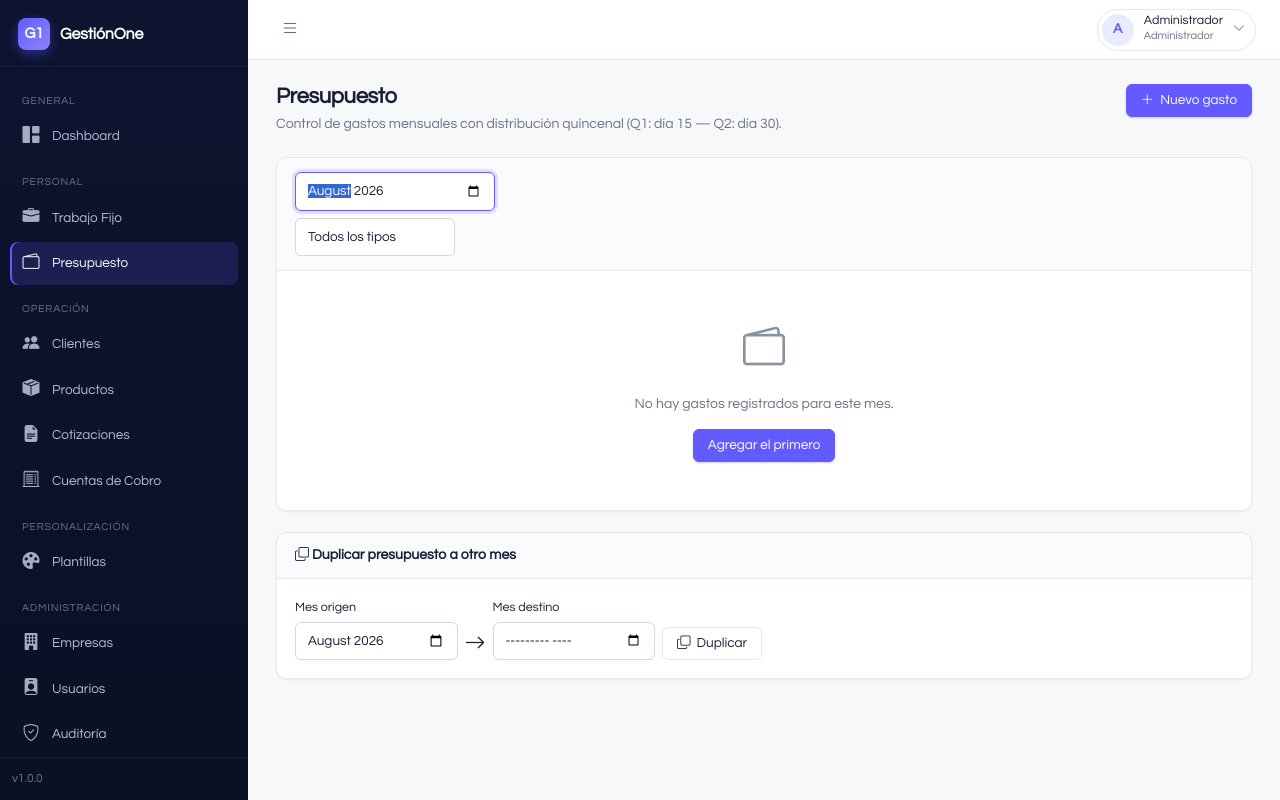
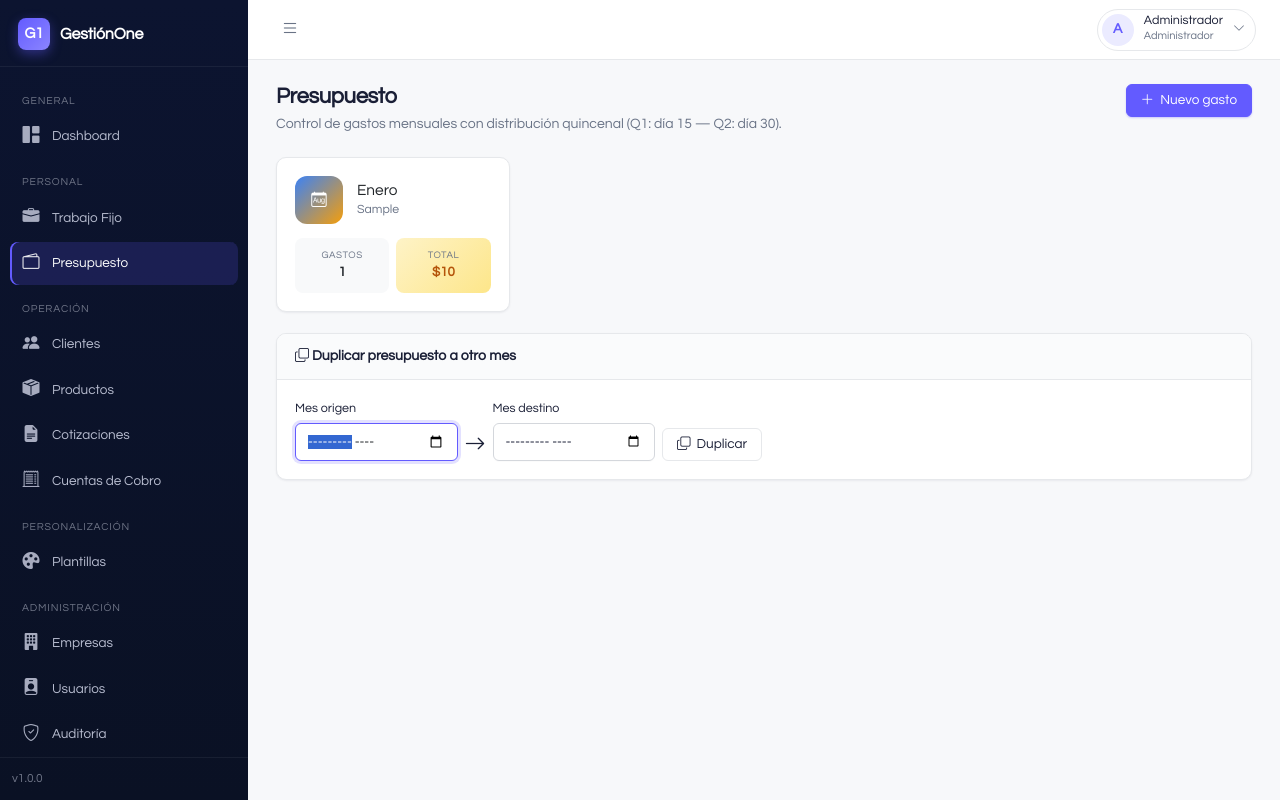
Before and after one commit to jecamilox-jpg/gestionOne, a Flask app: page /presupuesto/ in a window 1280 px wide. Run offline with Flask 3, Linux system fonts and the light colour scheme; a user stored in the database is signed in; tables that the repository leaves empty hold one stand-in row (values such as "Sample post"); some libraries are stand-ins or nearby versions.

Commit message:
feat: vista de fichas para Trabajo Fijo y Presupuesto por meses

```diff
--- a/app/modules/presupuesto/routes.py
+++ b/app/modules/presupuesto/routes.py
@@ -1,9 +1,11 @@
 """
 CRUD de Presupuesto — gastos mensuales con distribución quincenal Q1/Q2.
+Vista principal: fichas por mes.  Click → detalle del mes con tabla de gastos.
 """
 from flask import Blueprint, render_template, request, redirect, url_for, flash
 from flask_login import login_required, current_user
 from datetime import datetime
+from sqlalchemy import func
 
 from app import db
 from app.models import ItemPresupuesto
@@ -12,6 +14,12 @@ from app.utils.auditoria import registrar_evento
 
 bp = Blueprint("presupuesto", __name__, template_folder="../../templates/presupuesto")
 
+MESES_ES = {
+    "01": "Enero", "02": "Febrero", "03": "Marzo", "04": "Abril",
+    "05": "Mayo", "06": "Junio", "07": "Julio", "08": "Agosto",
+    "09": "Septiembre", "10": "Octubre", "11": "Noviembre", "12": "Diciembre",
+}
+
 
 def _query_base():
     return ItemPresupuesto.query.filter_by(empresa_id=current_user.empresa_id)
@@ -19,10 +27,40 @@ def _query_base():
 
 @bp.route("/")
 @login_required
-def lista():
-    # Mes actual por defecto
-    hoy = datetime.today()
-    mes = request.args.get("mes", hoy.strftime("%Y-%m"))
+def hub():
+    """Vista principal: fichas por mes con resumen."""
+    rows = (
+        db.session.query(
+            ItemPresupuesto.mes,
+            func.count(ItemPresupuesto.id).label("total_items"),
+            func.sum(ItemPresupuesto.costo).label("total_costo"),
+        )
+        .filter_by(empresa_id=current_user.empresa_id)
+        .group_by(ItemPresupuesto.mes)
+        .order_by(ItemPresupuesto.mes.desc())
+        .all()
+    )
+
+    meses = []
+    for mes_str, total_items, total_costo in rows:
+        partes = mes_str.split("-")
+        anio = partes[0] if len(partes) == 2 else mes_str
+        num = partes[1] if len(partes) == 2 else "01"
+        meses.append({
+            "mes": mes_str,
+            "nombre": MESES_ES.get(num, mes_str),
+            "anio": anio,
+            "total_items": total_items,
+            "total_costo": total_costo or 0,
+        })
+
+    return render_template("presupuesto/hub.html", meses=meses)
+
+
+@bp.route("/<mes>")
+@login_required
+def detalle_mes(mes):
+    """Detalle de un mes: tabla con todos los gastos."""
     tipo = request.args.get("tipo", "")
 
     query = _query_base().filter_by(mes=mes)
@@ -31,10 +69,14 @@ def lista():
 
     items = query.order_by(ItemPresupuesto.concepto).all()
 
-    # Totales
     total_costo = sum(i.costo for i in items)
     total_q1 = sum(i.valor_q1 for i in items)
     total_q2 = sum(i.valor_q2 for i in items)
+
+    partes = mes.split("-")
+    num = partes[1] if len(partes) == 2 else "01"
+    anio = partes[0] if len(partes) == 2 else mes
+    nombre_mes = MESES_ES.get(num, mes)
 
     if request.headers.get("HX-Request"):
         return render_template(
@@ -44,8 +86,9 @@ def lista():
         )
 
     return render_template(
-        "presupuesto/lista.html",
+        "presupuesto/detalle_mes.html",
         items=items, mes=mes, tipo=tipo,
+        nombre_mes=nombre_mes, anio=anio,
         total_costo=total_costo, total_q1=total_q1, total_q2=total_q2,
     )
 
@@ -70,7 +113,7 @@ def nuevo():
         db.session.commit()
         registrar_evento("crear", "presupuesto", f"Item: {item.concepto}")
         flash("Gasto agregado al presupuesto.", "success")
-        return redirect(url_for("presupuesto.lista", mes=item.mes))
+        return redirect(url_for("presupuesto.detalle_mes", mes=item.mes))
 
     mes = request.args.get("mes", datetime.today().strftime("%Y-%m"))
     return render_template("presupuesto/form.html", item=None, mes=mes)
@@ -93,7 +136,7 @@ def editar(id):
         db.session.commit()
         registrar_evento("editar", "presupuesto", f"Item: {item.concepto}")
         flash("Gasto actualizado.", "success")
-        return redirect(url_for("presupuesto.lista", mes=item.mes))
+        return redirect(url_for("presupuesto.detalle_mes", mes=item.mes))
 
     return render_template("presupuesto/form.html", item=item, mes=item.mes)
 
@@ -109,7 +152,7 @@ def eliminar(id):
     db.session.commit()
     registrar_evento("eliminar", "presupuesto", f"Item eliminado: {nombre}")
     flash("Gasto eliminado del presupuesto.", "success")
-    return redirect(url_for("presupuesto.lista", mes=mes))
+    return redirect(url_for("presupuesto.detalle_mes", mes=mes))
 
 
 @bp.route("/duplicar-mes", methods=["POST"])
@@ -121,15 +164,15 @@ def duplicar_mes():
     mes_destino = request.form.get("mes_destino", "")
     if not mes_origen or not mes_destino or mes_origen == mes_destino:
         flash("Selecciona un mes origen y destino diferentes.", "warning")
-        return redirect(url_for("presupuesto.lista"))
+        return redirect(url_for("presupuesto.hub"))
 
     items_origen = _query_base().filter_by(mes=mes_origen).all()
     if not items_origen:
         flash(f"No hay items en {mes_origen} para copiar.", "warning")
-        return redirect(url_for("presupuesto.lista"))
+        return redirect(url_for("presupuesto.hub"))
 
     for orig in items_origen:
-        nuevo = ItemPresupuesto(
+        nuevo_item = ItemPresupuesto(
             concepto=orig.concepto,
             tipo=orig.tipo,
             costo=orig.costo,
@@ -140,9 +183,9 @@ def duplicar_mes():
             mes=mes_destino,
             empresa_id=current_user.empresa_id,
         )
-        db.session.add(nuevo)
+        db.session.add(nuevo_item)
 
     db.session.commit()
     registrar_evento("crear", "presupuesto", f"Duplicado {mes_origen} → {mes_destino} ({len(items_origen)} items)")
     flash(f"{len(items_origen)} gastos copiados a {mes_destino}.", "success")
-    return redirect(url_for("presupuesto.lista", mes=mes_destino))
+    return redirect(url_for("presupuesto.detalle_mes", mes=mes_destino))
--- a/app/templates/presupuesto/form.html
+++ b/app/templates/presupuesto/form.html
@@ -4,7 +4,7 @@
 {% block contenido %}
 <div class="g1-page-header">
   <div>
-    <nav class="g1-breadcrumb"><a href="{{ url_for('presupuesto.lista', mes=mes) }}">Presupuesto</a> / <span>{% if item %}{{ item.concepto }}{% else %}Nuevo{% endif %}</span></nav>
+    <nav class="g1-breadcrumb"><a href="{{ url_for('presupuesto.hub') }}">Presupuesto</a> / <span>{% if item %}{{ item.concepto }}{% else %}Nuevo{% endif %}</span></nav>
     <h1 class="g1-page-title">{% if item %}Editar gasto{% else %}Nuevo gasto{% endif %}</h1>
   </div>
 </div>
@@ -83,7 +83,7 @@
   </div>
 
   <div class="g1-form-actions">
-    <a href="{{ url_for('presupuesto.lista', mes=mes) }}" class="btn btn-light">Cancelar</a>
+    <a href="{{ url_for('presupuesto.hub') }}" class="btn btn-light">Cancelar</a>
     <button type="submit" class="btn btn-primary">
       <i class="bi bi-check-lg"></i> {% if item %}Guardar cambios{% else %}Agregar gasto{% endif %}
     </button>
--- /dev/null
+++ b/app/templates/presupuesto/hub.html
@@ -0,0 +1,104 @@
+{% extends "base.html" %}
+{% block titulo %}Presupuesto{% endblock %}
+
+{% block contenido %}
+<div class="g1-page-header">
+  <div>
+    <h1 class="g1-page-title">Presupuesto</h1>
+    <p class="g1-page-sub">Control de gastos mensuales con distribución quincenal (Q1: día 15 — Q2: día 30).</p>
+  </div>
+  <div class="g1-page-actions">
+    {% if current_user.puede_editar %}
+      <a href="{{ url_for('presupuesto.nuevo') }}" class="btn btn-primary">
+        <i class="bi bi-plus-lg"></i> Nuevo gasto
+      </a>
+    {% endif %}
+  </div>
+</div>
+
+{% if meses %}
+<div class="row g-3">
+  {% set colores = ['#3b82f6','#8b5cf6','#ec4899','#f59e0b','#10b981','#06b6d4','#f97316','#6366f1','#14b8a6','#e11d48','#84cc16','#0ea5e9'] %}
+  {% for m in meses %}
+  <div class="col-md-6 col-lg-4 col-xl-3">
+    <a href="{{ url_for('presupuesto.detalle_mes', mes=m.mes) }}" class="text-decoration-none">
+      <div class="g1-card h-100" style="transition: transform .15s, box-shadow .15s; cursor:pointer;"
+           onmouseenter="this.style.transform='translateY(-3px)'; this.style.boxShadow='0 6px 20px rgba(0,0,0,.1)'"
+           onmouseleave="this.style.transform=''; this.style.boxShadow=''">
+        <div class="g1-card-body">
+          <div class="d-flex align-items-center gap-3 mb-3">
+            <div style="width:48px; height:48px; border-radius:12px; display:flex; align-items:center; justify-content:center;
+                        background: linear-gradient(135deg, {{ colores[loop.index0 % 12] }}, {{ colores[(loop.index0 + 3) % 12] }});
+                        color:white; font-size:1.1rem; font-weight:700;">
+              <i class="bi bi-calendar-month"></i>
+            </div>
+            <div>
+              <h5 class="mb-0 text-dark" style="font-size:1.1rem;">{{ m.nombre }}</h5>
+              <small class="text-muted">{{ m.anio }}</small>
+            </div>
+          </div>
+
+          <div class="row g-2 text-center">
+            <div class="col-6">
+              <div style="background:var(--bs-light, #f8f9fa); border-radius:8px; padding:10px 4px;">
+                <div class="text-muted" style="font-size:.7rem; text-transform:uppercase; letter-spacing:.5px;">Gastos</div>
+                <div class="fw-bold text-dark" style="font-size:.95rem;">{{ m.total_items }}</div>
+              </div>
+            </div>
+            <div class="col-6">
+              <div style="background: linear-gradient(135deg, #fef3c7, #fde68a); border-radius:8px; padding:10px 4px;">
+                <div class="text-muted" style="font-size:.7rem; text-transform:uppercase; letter-spacing:.5px;">Total</div>
+                <div class="fw-bold" style="font-size:.95rem; color:#b45309;">${{ '{:,.0f}'.format(m.total_costo) }}</div>
+              </div>
+            </div>
+          </div>
+        </div>
+      </div>
+    </a>
+  </div>
+  {% endfor %}
+</div>
+
+{# Duplicar mes #}
+{% if current_user.puede_editar %}
+<div class="g1-card mt-4">
+  <div class="g1-card-header">
+    <h3 class="g1-card-title"><i class="bi bi-copy"></i> Duplicar presupuesto a otro mes</h3>
+  </div>
+  <div class="g1-card-body">
+    <form method="post" action="{{ url_for('presupuesto.duplicar_mes') }}" class="row g-2 align-items-end">
+      <div class="col-auto">
+        <label class="form-label">Mes origen</label>
+        <input type="month" name="mes_origen" class="form-control">
+      </div>
+      <div class="col-auto d-flex align-items-center pt-4">
+        <i class="bi bi-arrow-right fs-4"></i>
+      </div>
+      <div class="col-auto">
+        <label class="form-label">Mes destino</label>
+        <input type="month" name="mes_destino" class="form-control">
+      </div>
+      <div class="col-auto pt-4">
+        <button type="submit" class="btn btn-light" onclick="return confirm('¿Copiar todos los gastos?');">
+          <i class="bi bi-copy"></i> Duplicar
+        </button>
+      </div>
+    </form>
+  </div>
+</div>
+{% endif %}
+
+{% else %}
+<div class="g1-card">
+  <div class="g1-card-body">
+    <div class="g1-empty">
+      <i class="bi bi-wallet2"></i>
+      <p>Aún no tienes presupuestos registrados.</p>
+      {% if current_user.puede_editar %}
+        <a href="{{ url_for('presupuesto.nuevo') }}" class="btn btn-primary">Crear el primero</a>
+      {% endif %}
+    </div>
+  </div>
+</div>
+{% endif %}
+{% endblock %}
```
Also changed, not shown: app/templates/presupuesto/detalle_mes.html (added, +70 -0 lines), app/templates/trabajo_fijo/lista.html (+58 -17 lines).
